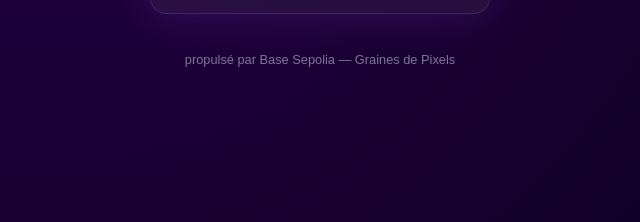
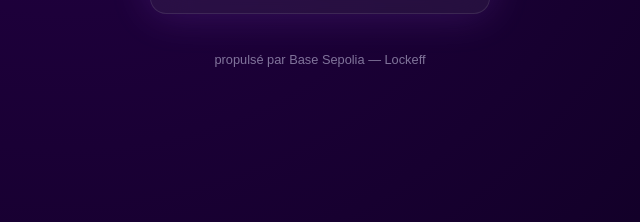
Before and after one commit to Lockeff/NombreSecretBASE, a plain HTML site: page index.html in a window 1280 px wide. Shown: the part 552-774 px from the top of the page, 320-960 px from the left. Drawn offline with nearby package versions, Linux system fonts and the light colour scheme.

Commit message:
Update index.html

```diff
--- a/index.html
+++ b/index.html
@@ -147,7 +147,7 @@
   </div>
 
   <div id="spinnerOverlay"><div></div></div>
-  <footer>propulsé par Base Sepolia — Graines de Pixels</footer>
+  <footer>propulsé par Base Sepolia — Lockeff</footer>
 
 <script>
 const CONTRACT_ADDRESS = "0x113636d67e30a0C5F379C1cFF026Dc4784b24685";
```
